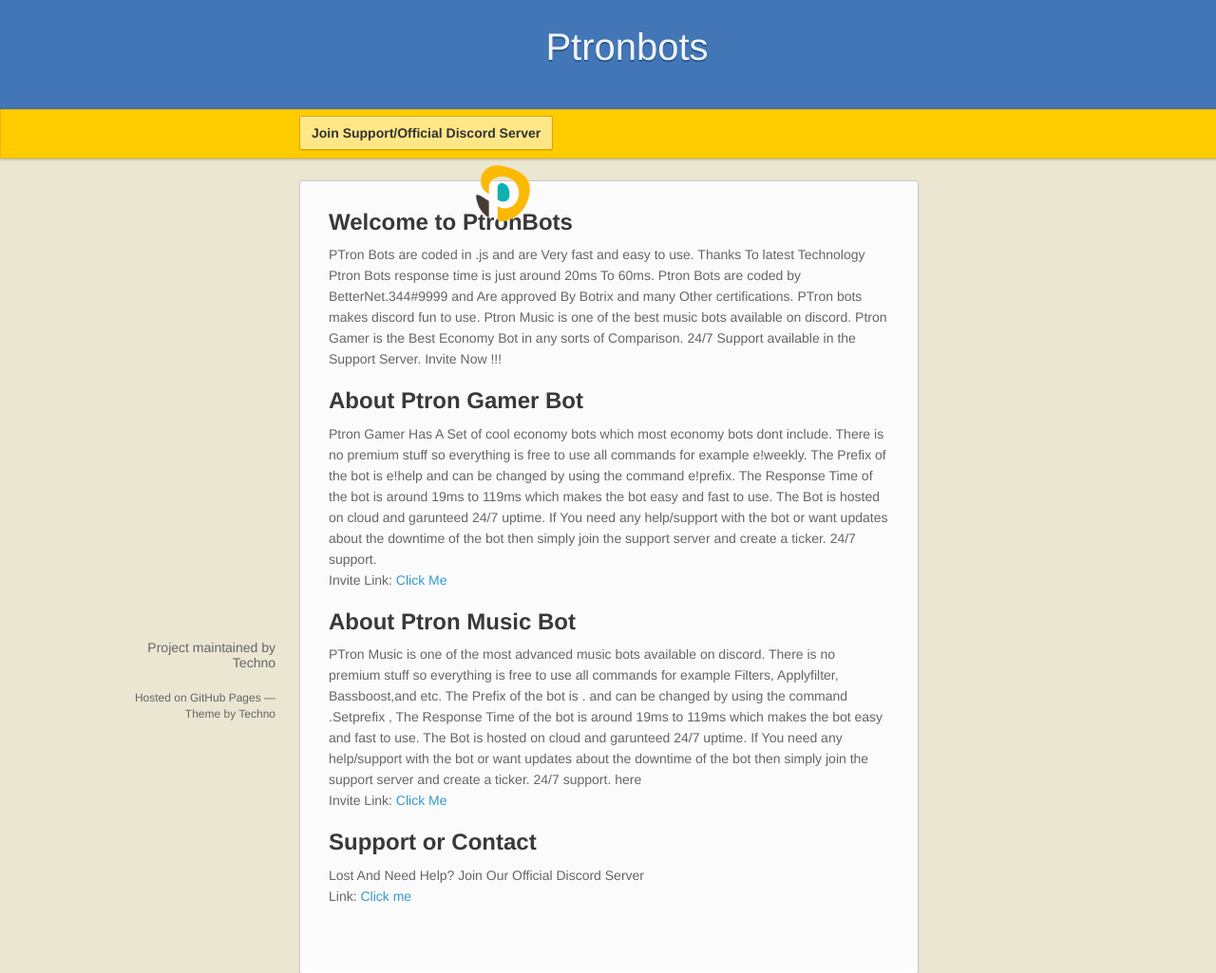
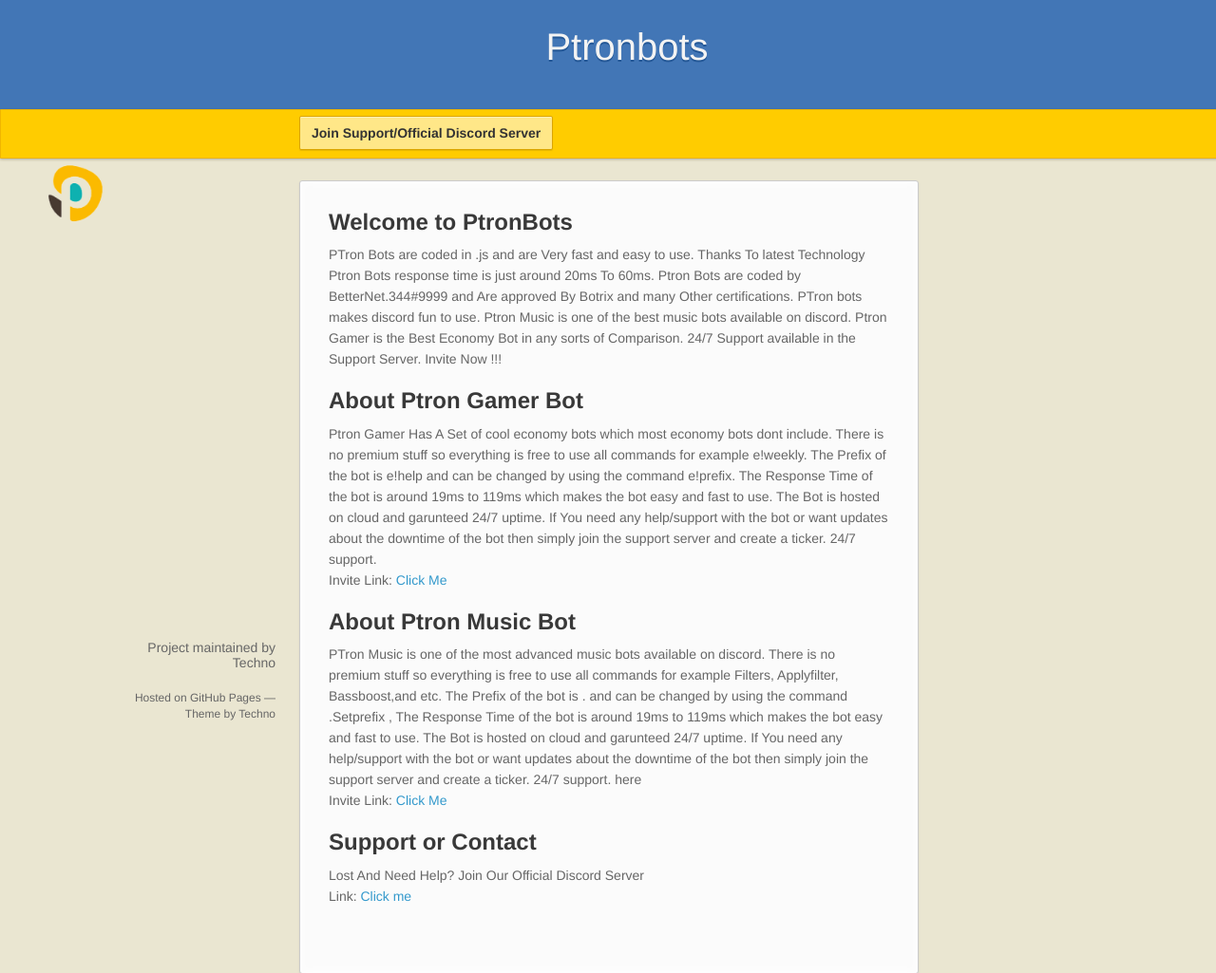
Before and after one commit to ptronbotsupport/ptronbotsupport.github.io, a plain HTML site: page index.html in a window 1280 px wide. Shown: the top 1025 px of the page at 95% size. Drawn offline with Linux system fonts and the light colour scheme; a web font is replaced by a local one.

Commit message:
Update index.html

```diff
--- a/index.html
+++ b/index.html
@@ -34,7 +34,7 @@
     #logo {
       position: fixed;
       bottom: 540px;
-      right: 700px;
+      right: 1150px;
     }
 
     #banner {
```
